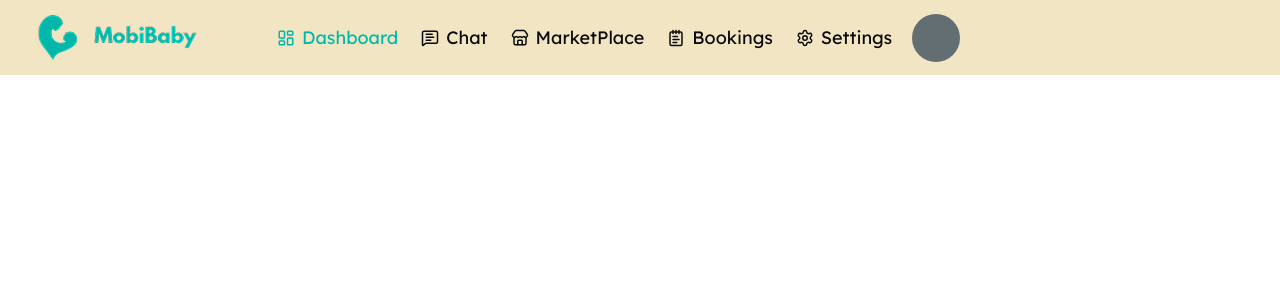
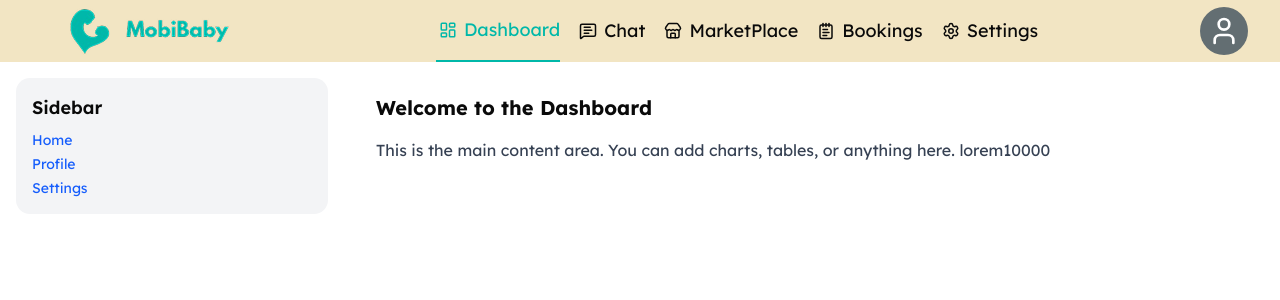
Before and after one commit to moloruntomiwa31/mobi-baby, a Nuxt app: page /dashboard in a window 1280 px wide. Shown: the top 300 px of the page. Built offline with nearby package versions, Linux system fonts and the light colour scheme.

Commit message:
layouts complete

```diff
--- a/components/Avatar/Image.vue
+++ /dev/null
@@ -1,22 +0,0 @@
-<template>
-    <img
-    v-if="src"
-      :src
-      :alt
-      :class="['rounded-full object-cover w-full h-full', customClass]"
-    />
-    <UserRound v-else class="w-8 h-8 text-white" />
-  </template>
-
-  <script setup lang="ts">
-  import {UserRound} from "lucide-vue-next"
-    const {
-      src = "",
-      alt = "Avatar",
-      customClass = "",
-    } = defineProps<{
-      src?: string;
-      alt?: string;
-      customClass?: string;
-    }>()
-  </script>
--- a/components/Avatar/index.vue
+++ b/components/Avatar/index.vue
@@ -15,19 +15,27 @@
           : size === '5xl'
           ? 'w-32 h-32'
           : 'w-10 h-10',
-        customClass,
       ]"
     >
-      <slot />
-    </div>
+    <img
+    v-if="src"
+      :src
+      :alt
+      :class="['rounded-full object-cover w-full h-full', customClass]"
+    />
+    <User v-else class="w-8 h-8 text-white" />
+      </div>
   </template>
 
   <script setup lang="ts">
+    import {User} from "lucide-vue-next"
     const {
       size = "lg",
       customClass = "",
     } = defineProps<{
       size?: "lg" | "xl" | "2xl" | "3xl" | "4xl" | "5xl";
       customClass?: string | Record<string, boolean>;
-    }>()
+        src?: string;
+      alt?: string;
+        }>()
   </script>
--- a/components/Base/TopBar.vue
+++ b/components/Base/TopBar.vue
@@ -1,18 +1,18 @@
 <template>
     <div class="flex items-center justify-between gap-2 sticky top-0 bg-gray">
-        <div class="hidden gap-5 items-center justify-start flex-auto mdlg:flex">
+        <div class="hidden gap-5 items-center justify-between flex-auto mdlg:flex px-8">
 				<NuxtLink
-					class="py-2 pr-3"
-					to="/dashboard"
+                	to="/dashboard"
 				>
 					<Logo />
 				</NuxtLink>
 
-				<NuxtLink
+				<div class="flex items-center justify-center gap-4">
+                    <NuxtLink
 					v-for="tab in tabs"
 					:key="tab.name"
 					class="py-4 flex items-center justify-center gap-1 whitespace-nowrap"
-                    active-class="text-primaryAqua"
+                    active-class="text-primaryAqua border-primaryAqua border-b-2"
 					:to="tab.path"
 				>
 					<component
@@ -21,9 +21,8 @@
 					/>
 					<BaseText :content="tab.name" />
 				</NuxtLink>
-                <Avatar
-					size="lg"
-				/>
+                </div>
+                <Avatar />
 			</div>
         <div class="mdlg:hidden flex items-center justify-between w-full py-2 px-4">
                 <span />
@@ -32,9 +31,7 @@
 					:content="title"
                     bold
 				/>
-                <Avatar
-					size="lg"
-				/>
+                <Avatar />
 			</div>
     </div>
 </template>
--- a/components/FullLayout.vue
+++ b/components/FullLayout.vue
@@ -1,14 +1,14 @@
 <template>
-    <div class="flex flex-col gap-4">
+    <div class="flex flex-col gap-4 h-screen overflow-y-clip">
       <BaseTopBar v-if="!hide.top"  :title="title" />
 
       <!-- Main content area -->
-      <div class="grow overflow-y-auto flex flex-col mdlg:flex-row gap-5 mdlg:gap-0">
+      <div class="grow h-full flex flex-col mdlg:flex-row mdlg:items-start gap-5 pt-4 mdlg:gap-8 px-4">
         <div v-if="!hide.left" class="mdlg:w-1/4">
           <slot name="left" />
         </div>
 
-        <div v-if="!hide.middle" class="flex-1">
+        <div v-if="!hide.middle" class="flex-1 overflow-y-auto flex flex-col gap-5 no-scrollbar">
           <slot name="middle" />
         </div>
 
@@ -23,7 +23,7 @@
 
 <script setup lang="ts">
 const {hide = {top: false, left: true, middle: false, right: true, bottom: false}, title = ''} = defineProps<{
-    hide: {top: boolean, left: boolean, middle: boolean, right: boolean, bottom: boolean},
+    hide?: {top: boolean, left: boolean, middle: boolean, right: boolean, bottom: boolean},
     title?: string,
 }>()
 </script>
--- /dev/null
+++ b/components/MobileLayout.vue
@@ -0,0 +1,18 @@
+<template>
+        <div class="flex flex-col gap-4 h-screen overflow-y-clip">
+      <BaseTopBar v-if="!hide.top"  :title="title" />
+
+        <div class="h-full w-full overflow-y-auto mx-auto grow relative mdlg:gap-5 flex flex-col items-center">
+          <slot />
+        </div>
+
+      <BaseBottomBar v-if="!hide.bottom" />
+    </div>
+</template>
+
+<script setup lang="ts">
+const {hide = {top: false, bottom: false}} = defineProps<{
+  hide?: { top: boolean; bottom: boolean };
+  title?: string;
+}>();
+</script>
--- a/layouts/dashboard.vue
+++ /dev/null
@@ -1,6 +0,0 @@
-<template>
-    <FullLayout />
-</template>
-
-<script setup lang="ts">
-</script>
--- a/pages/dashboard/index.vue
+++ b/pages/dashboard/index.vue
@@ -1,28 +1,62 @@
 <template>
-    <div class="flex flex-col gap-4">
-      <BaseTopBar v-if="!hide.top" title="Dashboard" />
+  <!-- Desktop Page -->
+  <FullLayout title="Dashboard" :hide="{ top: false, left: false, middle: false, right: true, bottom: false }" class="hidden mdlg:block">
+    <template #left>
+      <div class="bg-gray-100 p-4 rounded-xl">
+        <h2 class="text-lg font-semibold mb-2">Sidebar</h2>
+        <ul class="space-y-1 text-sm">
+          <li><a href="#" class="text-blue-600 hover:underline">Home</a></li>
+          <li><a href="#" class="text-blue-600 hover:underline">Profile</a></li>
+          <li><a href="#" class="text-blue-600 hover:underline">Settings</a></li>
+        </ul>
+      </div>
+    </template>
 
-      <!-- Main content area -->
-      <div class="grow overflow-y-auto flex flex-col mdlg:flex-row gap-5 mdlg:gap-0">
-        <div v-if="!hide.left" class="mdlg:w-1/4">
-          <slot name="left" />
-        </div>
+    <template #middle>
+      <div class="bg-white p-4 rounded-xl">
+        <h1 class="text-xl font-bold mb-4">Welcome to the Dashboard</h1>
+        <p class="text-gray-700">
+          This is the main content area. You can add charts, tables, or anything here.
+          lorem10000
+        </p>
+      </div>
+    </template>
 
-        <div v-if="!hide.middle" class="flex-1">
-          <slot name="middle" />
-        </div>
+    <!-- <template #right>
+      <div class="bg-gray-50 p-4 rounded-xl shadow">
+        <h2 class="text-lg font-semibold mb-2">Notifications</h2>
+        <ul class="text-sm list-disc list-inside text-gray-700">
+          <li>You have 3 new messages</li>
+          <li>Your subscription is active</li>
+          <li>System update available</li>
+        </ul>
+      </div>
+    </template> -->
+  </FullLayout>
 
-        <div v-if="!hide.right" class="mdlg:w-1/4">
-          <slot name="right" />
-        </div>
-      </div>
-
-      <BaseBottomBar v-if="!hide.bottom" />
+  <!-- Mobile -->
+  <MobileLayout title="Dashboard" class="mdlg:hidden">
+    <div class="bg-white p-4 rounded-xl shadow">
+      <h1 class="text-xl font-bold mb-4">Welcome to the Dashboard</h1>
+      <p class="text-gray-700">
+        This is the main content area. You can add charts, tables, or anything here.
+        lorem10000
+      </p>
     </div>
-  </template>
+    <div class="bg-gray-100 p-4 rounded-xl shadow mt-4">
+      <h2 class="text-lg font-semibold mb-2">Sidebar</h2>
+      <ul class="space-y-1 text-sm">
+        <li><a href="#" class="text-blue-600 hover:underline">Home</a></li>
+        <li><a href="#" class="text-blue-600 hover:underline">Profile</a></li>
+        <li><a href="#" class="text-blue-600 hover:underline">Settings</a></li>
+      </ul>
+      lorem1000
+    </div>
+  </MobileLayout>
+</template>
 
 <script setup lang="ts">
-const {hide = {top: false, left: true, middle: false, right: true, bottom: false}} = defineProps<{
-    hide: {top: boolean, left: boolean, middle: boolean, right: boolean, bottom: boolean},
-}>()
+useHead({
+  title: 'Dashboard',
+})
 </script>
--- a/pages/home/index.vue
+++ b/pages/home/index.vue
@@ -11,8 +11,9 @@
       >
        <Menu class="w-8 h-8 text-primaryBlue" />
       </button>
-      <nav class="mx-auto">
+      <nav class="flex items-center gap-8 text-lg">
         <a href="#why-mobi-baby">Why MobiBaby?</a>
+        <a href="#join-us">Join us</a>
       </nav>
     <BaseSelect :placeholder="languages[0]" :options="languages" className="hidden mdlg:inline-flex w-40" />
       <!-- Slide-in Mobile Nav -->
@@ -37,6 +38,7 @@
             </button>
             <nav class="flex flex-col gap-6 mt-8">
               <a href="#why-mobi-baby" class="text-primaryBlue font-semibold" @click="isNavOpen = false">Why MobiBaby?</a>
+              <a href="#join-us">Join us</a>
                <BaseSelect :placeholder="languages[0]" :options="languages" className="w-40" />
             </nav>
           </div>
```
Also changed, not shown: assets/css/tailwind.css.
